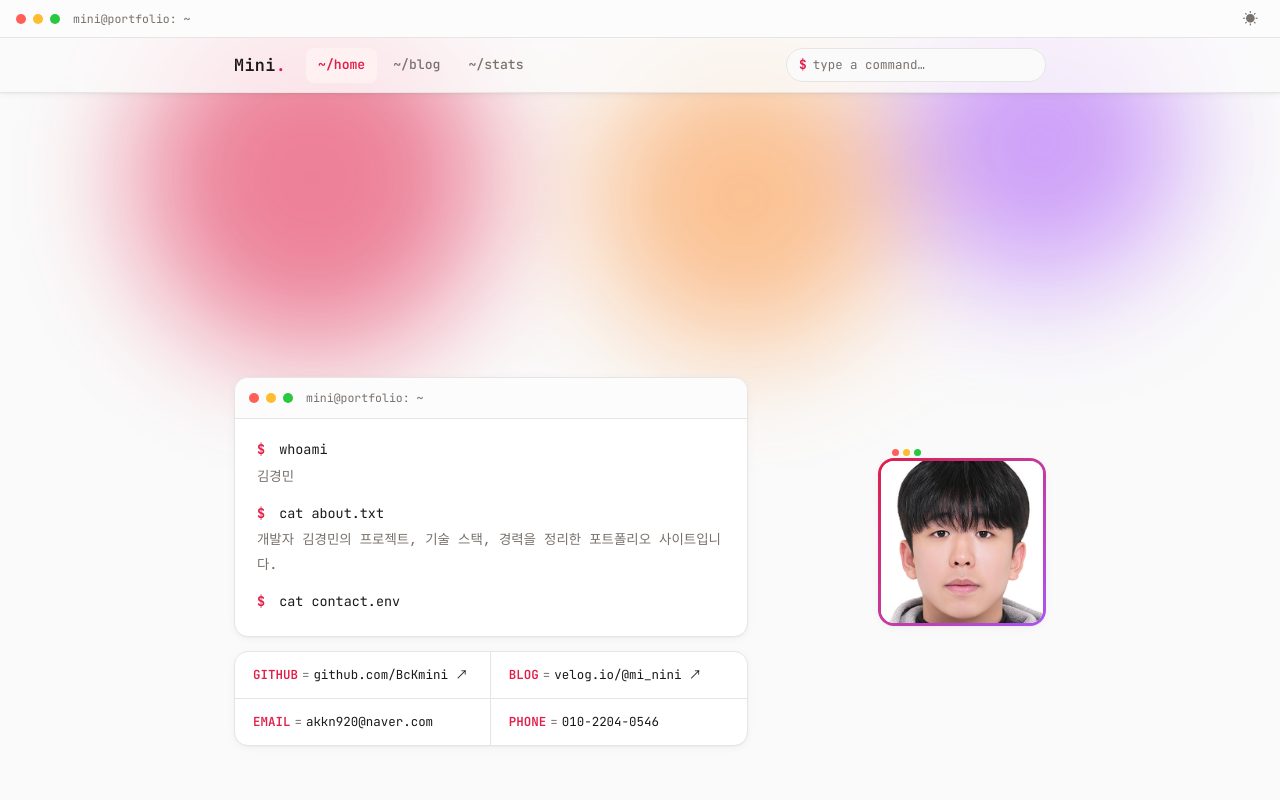
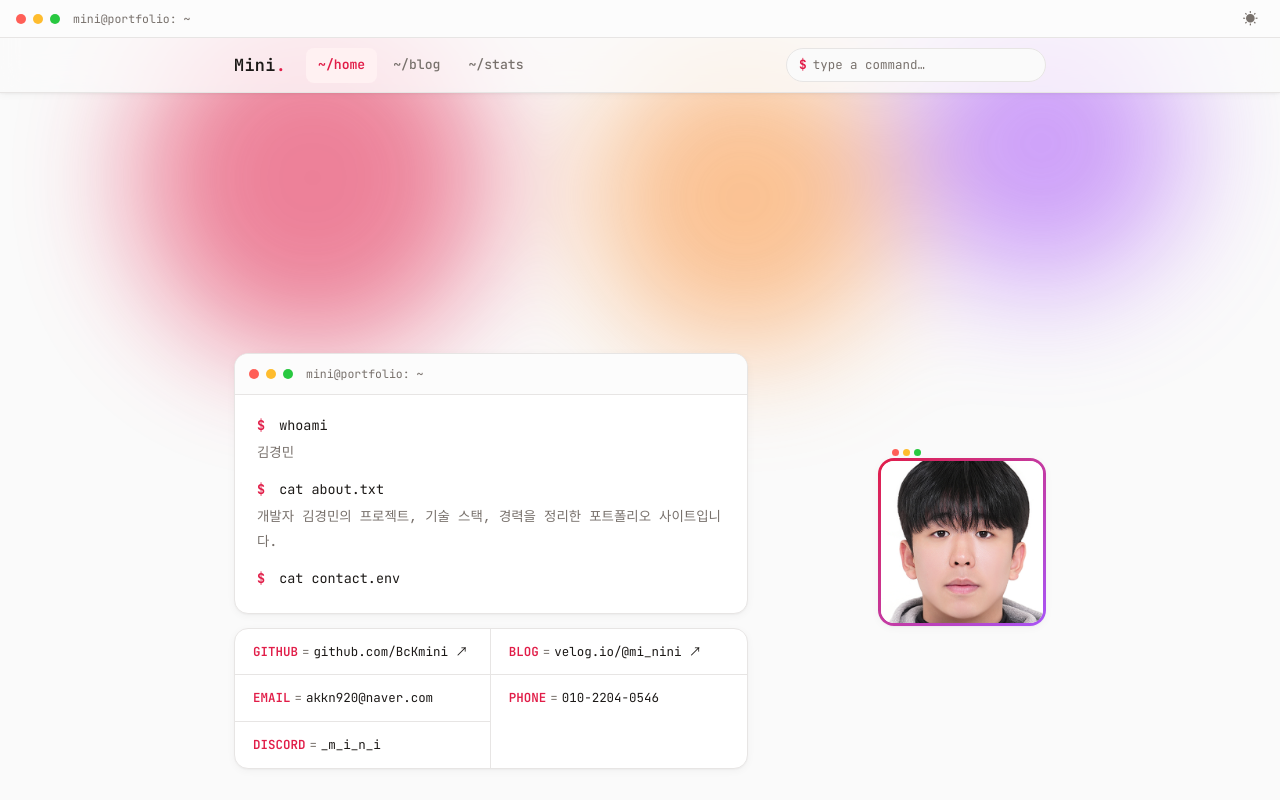
Before and after one commit to BcKmini/BcKmini.github.io, a Vue app: page / in a window 1280 px wide. Shown: the top 800 px of the page. Built offline with nearby package versions, Linux system fonts and the light colour scheme; no server answers; a web font is replaced by a local one.

Commit message:
Add Discord to contact info and collaboration stack

```diff
--- a/src/components/HeroSection.vue
+++ b/src/components/HeroSection.vue
@@ -62,6 +62,9 @@ function onLeave(e) {
         <a href="tel:010-2204-0546">
           <span class="cfg-key">PHONE</span><span class="cfg-eq">=</span><span class="cfg-val">010-2204-0546</span>
         </a>
+        <a>
+          <span class="cfg-key">DISCORD</span><span class="cfg-eq">=</span><span class="cfg-val">_m_i_n_i</span>
+        </a>
       </div>
     </div>
 
--- a/src/data/stack.js
+++ b/src/data/stack.js
@@ -63,6 +63,7 @@ export const stack = [
   { cat: "collab", name: "Figma", icon: dv("figma/figma-original.svg") },
   { cat: "collab", name: "Notion", icon: dv("notion/notion-original.svg"), invert: true },
   { cat: "collab", name: "Slack", icon: dv("slack/slack-original.svg") },
+  { cat: "collab", name: "Discord", icon: dv("discord/discord-original.svg"), invert: true },
 ];
 
 export const stackNotes = [
```
